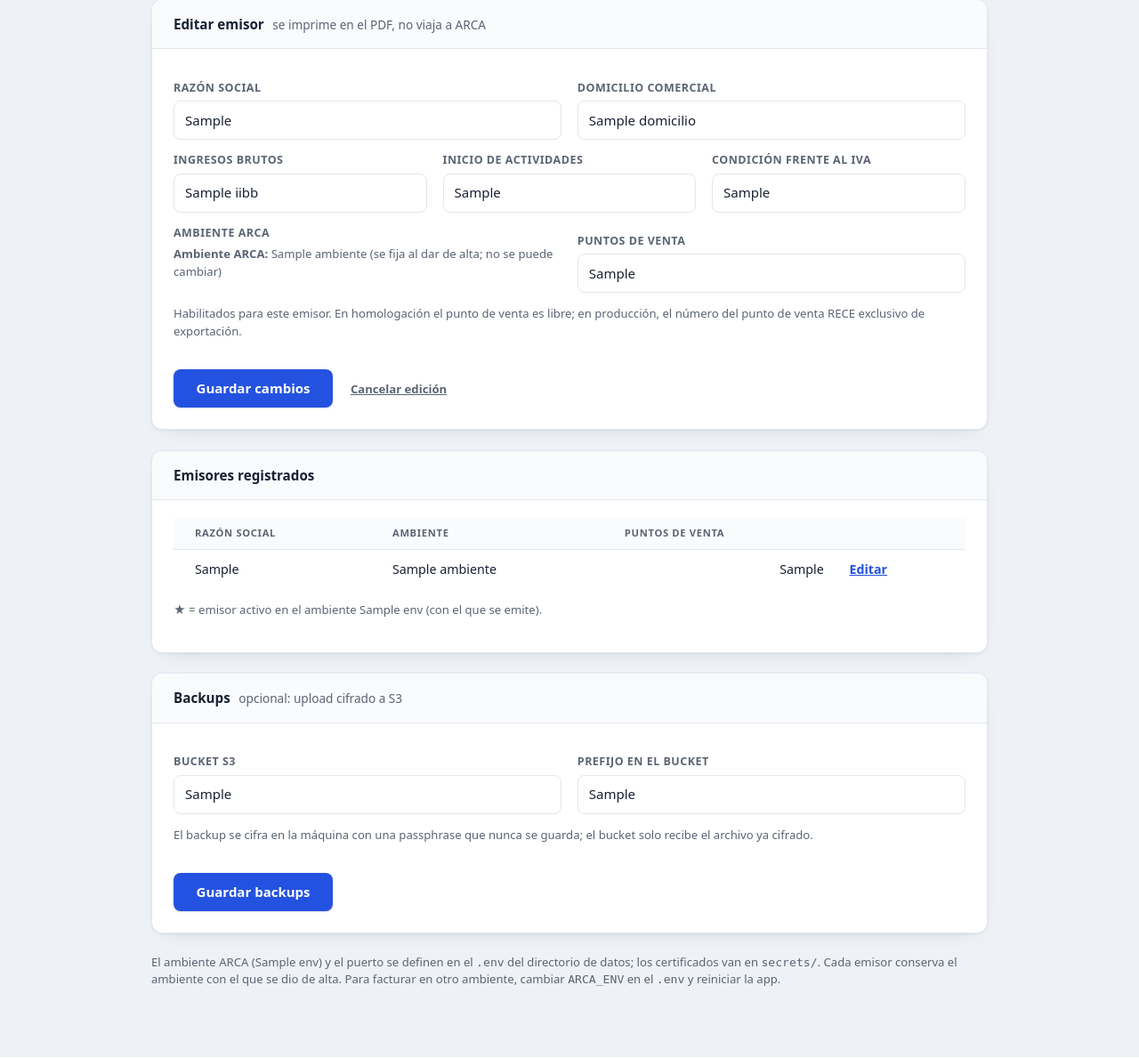
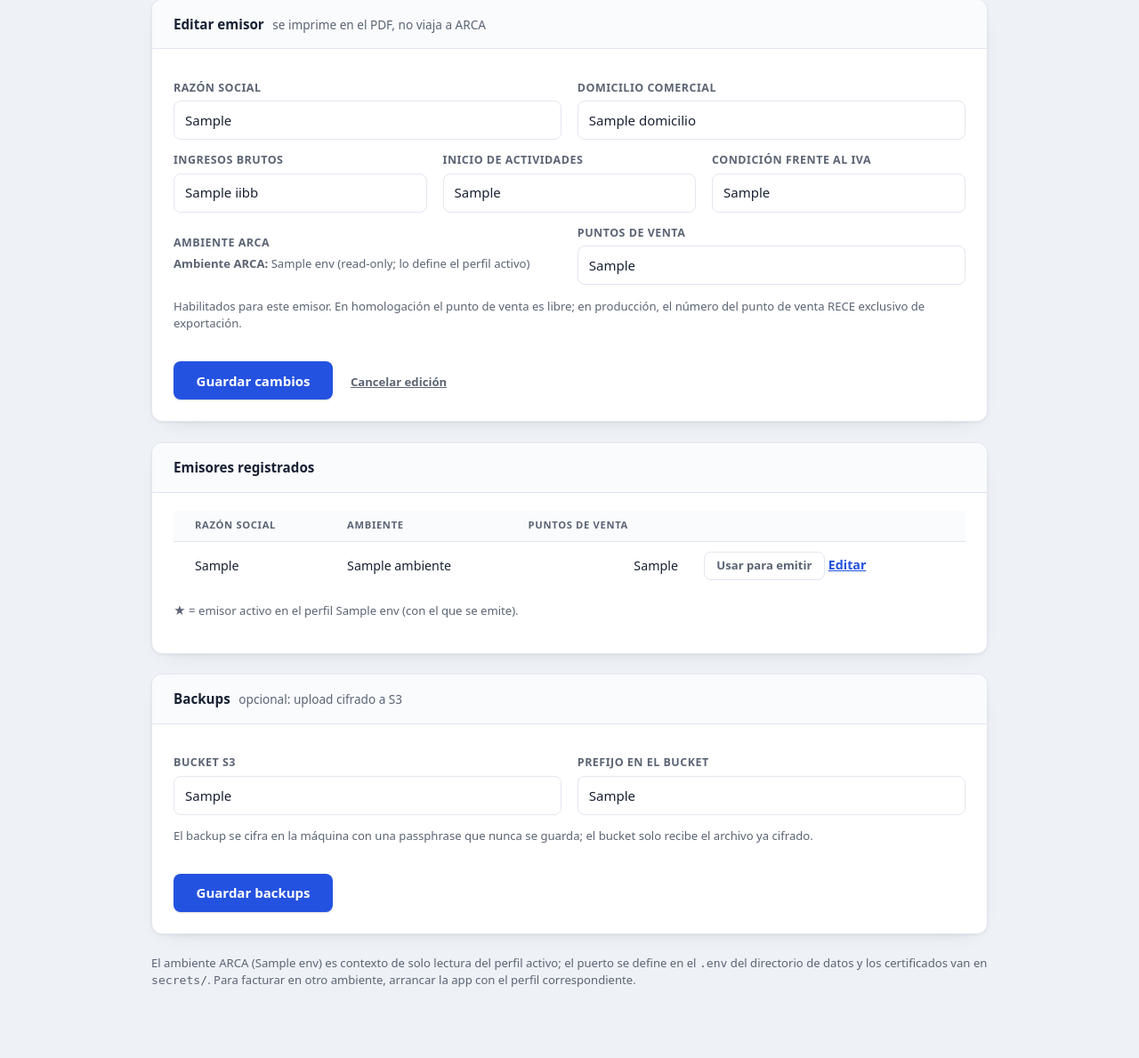
Before and after one commit to FacundoTripelhorn/facturadorE, a FastAPI app: template facturador/web/templates/configuracion.html in a window 1280 px wide. Shown: the part 169-1358 px from the top of the page at 89% size. Run offline with FastAPI, Linux system fonts and the light colour scheme; the template is opened without the code that fills it: most values are stand-ins (such as "Sample title", 1, 10 or a date in 2020); parts of the project's set-up code (start-up, migrations or seed data) failed here and were passed over.

Commit message:
Remove emisor environment selection

```diff
--- a/facturador/service.py
+++ b/facturador/service.py
@@ -151,9 +151,8 @@ class InvoiceService:
                 "iibb": payload.iibb,
                 "inicio_actividades": payload.inicio_actividades,
                 "condicion_iva": payload.condicion_iva,
-                # El ambiente NO es elegible por el usuario (FAC-26): todo
-                # emisor nace sellado con el del perfil corriente; el campo
-                # del request se ignora y desaparece en FAC-27.
+                # El ambiente NO es elegible por el usuario: todo emisor nace
+                # sellado con el perfil corriente.
                 "ambiente": self.config.env,
                 "puntos_venta": json.dumps(list(payload.puntos_venta)),
             },
--- a/facturador/web/routes.py
+++ b/facturador/web/routes.py
@@ -469,7 +469,7 @@ def _parse_puntos_venta_form(puntos_venta: str) -> list[int]:
 
 
 @router.post("/ui/emisores", response_class=HTMLResponse)
-def guardar_emisor(
+async def guardar_emisor(
     request: Request,
     service: ServiceDep,
     emisor_id: str = Form(""),
@@ -478,10 +478,18 @@ def guardar_emisor(
     iibb: str = Form(""),
     inicio_actividades: str = Form(""),
     condicion_iva: str = Form(CONDICION_IVA_DEFAULT),
-    ambiente: str = Form("homo"),
     puntos_venta: str = Form("1"),
 ):
     existente = repo.get_emisor(service.conn, emisor_id) if emisor_id else None
+    form = await request.form()
+    if "ambiente" in form:
+        return _pagina_configuracion(
+            request,
+            service,
+            editando=existente,
+            error="Datos inválidos: el ambiente sale del perfil activo y no se envía",
+            status_code=422,
+        )
     try:
         pvs = _parse_puntos_venta_form(puntos_venta)
     except ValueError:
@@ -510,7 +518,6 @@ def guardar_emisor(
                 iibb=iibb,
                 inicio_actividades=inicio_actividades,
                 condicion_iva=condicion_iva,
-                ambiente=ambiente,
                 puntos_venta=pvs,
             )
     except ValidationError as exc:
--- a/facturador/web/templates/configuracion.html
+++ b/facturador/web/templates/configuracion.html
@@ -11,7 +11,7 @@
 </div>
 {% elif not emisores %}
 <div class="panel neutro">
-  <div>Dar de alta al menos un emisor del ambiente {{ env }} para poder emitir.</div>
+  <div>Dar de alta al menos un emisor del perfil {{ env }} para poder emitir.</div>
 </div>
 {% endif %}
 
@@ -54,16 +54,9 @@
     </div>
     <div class="fila">
       <div>
-        <label for="ambiente">Ambiente ARCA</label>
-        {% if editando %}
-        <p class="nota" style="margin-top:0"><b>Ambiente ARCA:</b> {{ editando['ambiente'] }}
-        (se fija al dar de alta; no se puede cambiar)</p>
-        {% else %}
-        <select id="ambiente" name="ambiente" required>
-          <option value="homo" {% if env == 'homo' %}selected{% endif %}>homo — homologación</option>
-          <option value="prod" {% if env == 'prod' %}selected{% endif %}>prod — producción</option>
-        </select>
-        {% endif %}
+        <label>Ambiente ARCA</label>
+        <p class="nota" style="margin-top:0"><b>Ambiente ARCA:</b> {{ env }}
+        (read-only; lo define el perfil activo)</p>
       </div>
       <div>
         <label for="puntos_venta">Puntos de venta</label>
@@ -98,12 +91,12 @@
         <tr>
           <td>
             {{ e["razon_social"] or "—" }}
-            {% if e["id"] == activo_id and e["ambiente"] == env %} ★{% endif %}
+            {% if e["id"] == activo_id %} ★{% endif %}
           </td>
           <td>{{ e["ambiente"] }}</td>
           <td class="num">{{ e["puntos_venta"] | pvs_display }}</td>
           <td>
-            {% if e["ambiente"] == env and e["id"] != activo_id %}
+            {% if e["id"] != activo_id %}
             <form method="post" action="/ui/emisores/{{ e['id'] }}/activar" style="display:inline">
               <button type="submit" class="secundario">Usar para emitir</button>
             </form>
@@ -114,7 +107,7 @@
         {% endfor %}
       </tbody>
     </table>
-    <p class="nota">★ = emisor activo en el ambiente {{ env }} (con el que se emite).</p>
+    <p class="nota">★ = emisor activo en el perfil {{ env }} (con el que se emite).</p>
     {% else %}
     <p class="vacio">Todavía no hay emisores cargados.</p>
     {% endif %}
@@ -146,11 +139,10 @@
 </section>
 
 <p class="nota">
-  El ambiente ARCA ({{ env }}) y el puerto se definen en el <code>.env</code>
-  del directorio de datos; los certificados van en <code>secrets/</code>.
-  Cada emisor conserva el ambiente con el que se dio de alta. Para facturar
-  en otro ambiente, cambiar <code>ARCA_ENV</code> en el <code>.env</code>
-  y reiniciar la app.
+  El ambiente ARCA ({{ env }}) es contexto de solo lectura del perfil activo;
+  el puerto se define en el <code>.env</code> del directorio de datos y los
+  certificados van en <code>secrets/</code>. Para facturar en otro ambiente,
+  arrancar la app con el perfil correspondiente.
 </p>
 
 {% endblock %}
```
Also changed, not shown: facturador/schemas.py (+4 -12 lines), tests/test_api.py (+24 -0 lines), tests/test_web.py (+17 -13 lines).
